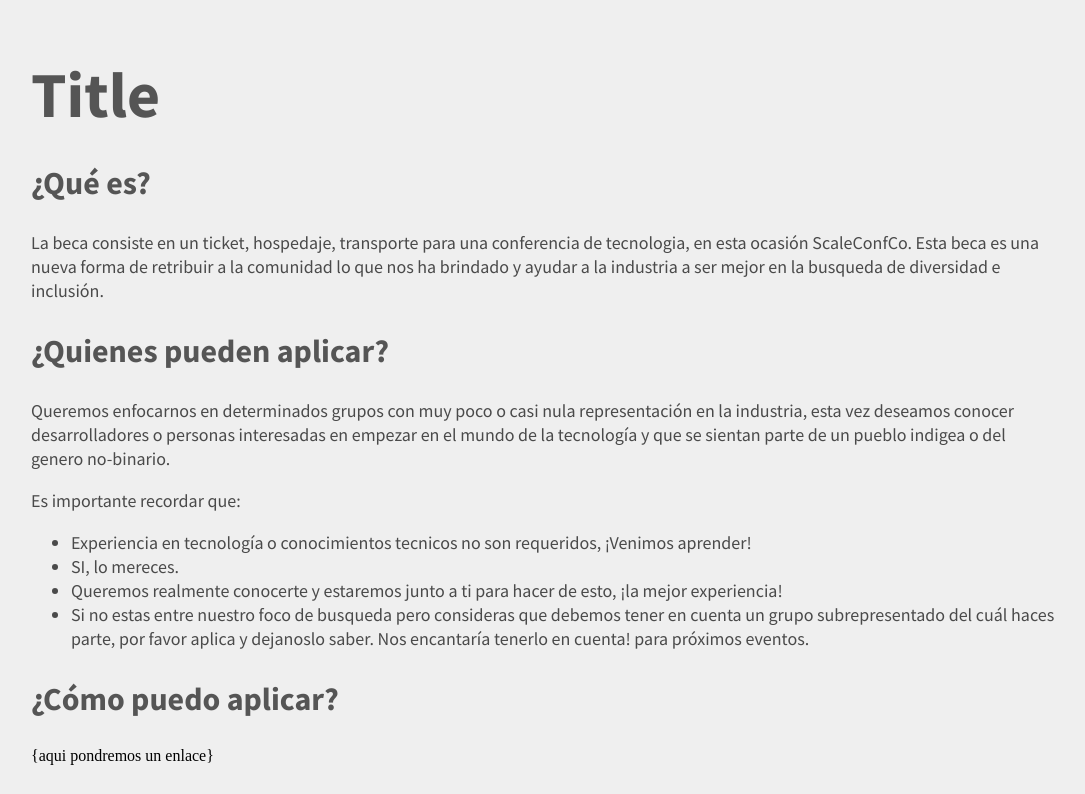
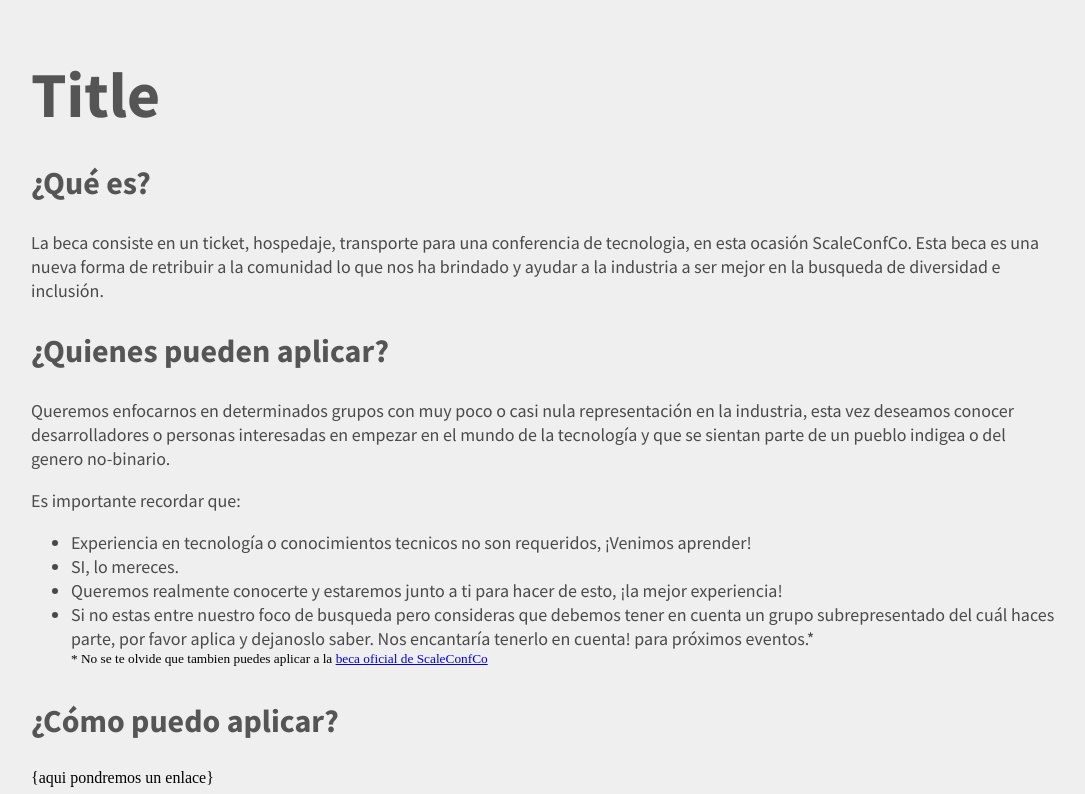
Before and after one commit to gomezjuliana/BecaScaleConfCo, a plain HTML site: page index.html in a window 1280 px wide. Shown: the top 794 px of the page, without its empty margins (97-1182 px from the left). Drawn offline with Linux system fonts and the light colour scheme.

Commit message:
add link to scaleconf scholarship

```diff
--- a/index.html
+++ b/index.html
@@ -27,7 +27,8 @@
       <li class="paragraph">SI, lo mereces.</li>
       <li class="paragraph">Queremos realmente conocerte y estaremos junto a ti para hacer de esto, ¡la mejor experiencia!</li>
       <li class="paragraph">Si no estas entre nuestro foco de busqueda pero consideras que debemos tener en cuenta un grupo subrepresentado
-        del cuál haces parte, por favor aplica y dejanoslo saber. Nos encantaría tenerlo en cuenta! para próximos eventos.</li>
+        del cuál haces parte, por favor aplica y dejanoslo saber. Nos encantaría tenerlo en cuenta! para próximos eventos.*</li>
+      <sup>* No se te olvide que tambien puedes aplicar a la <a href="https://scaleconfco.typeform.com/to/RXhuI0">beca oficial de ScaleConfCo</a></sup>
     </ul>
   </p>
 
```
